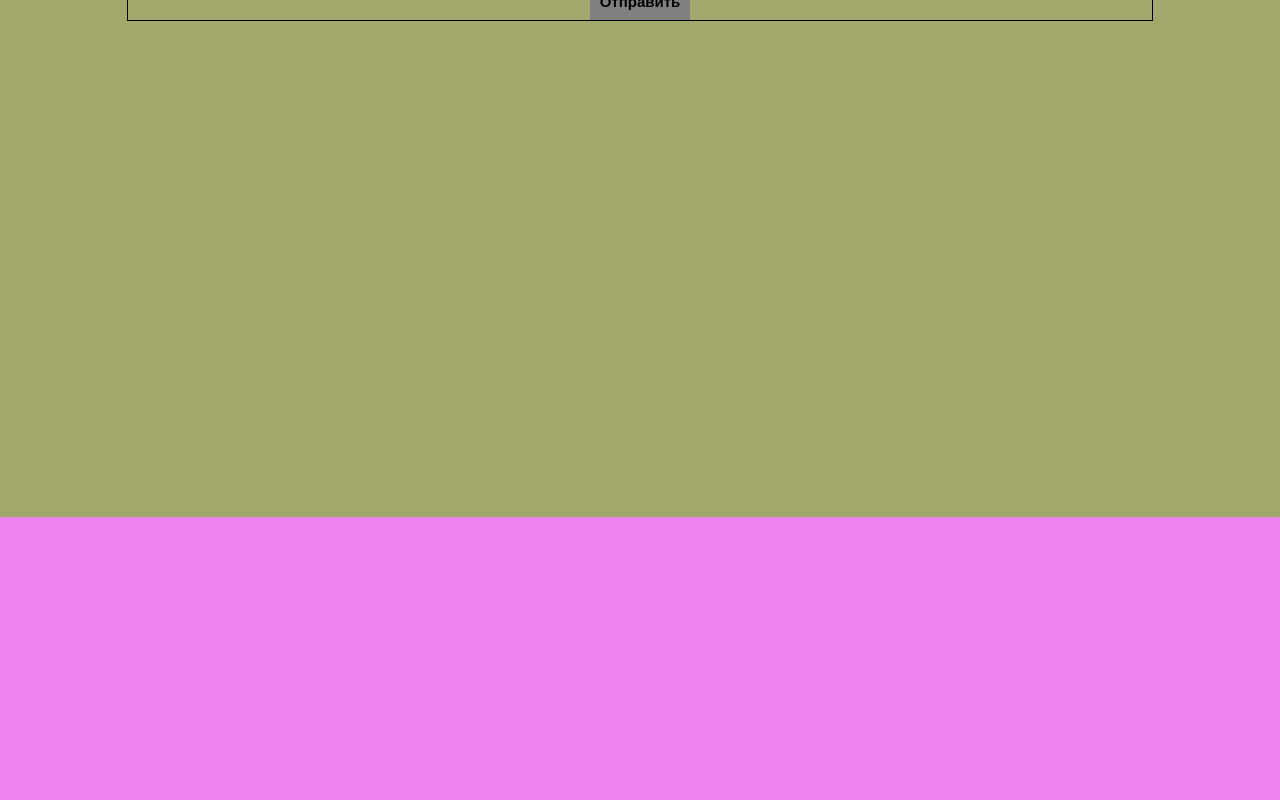
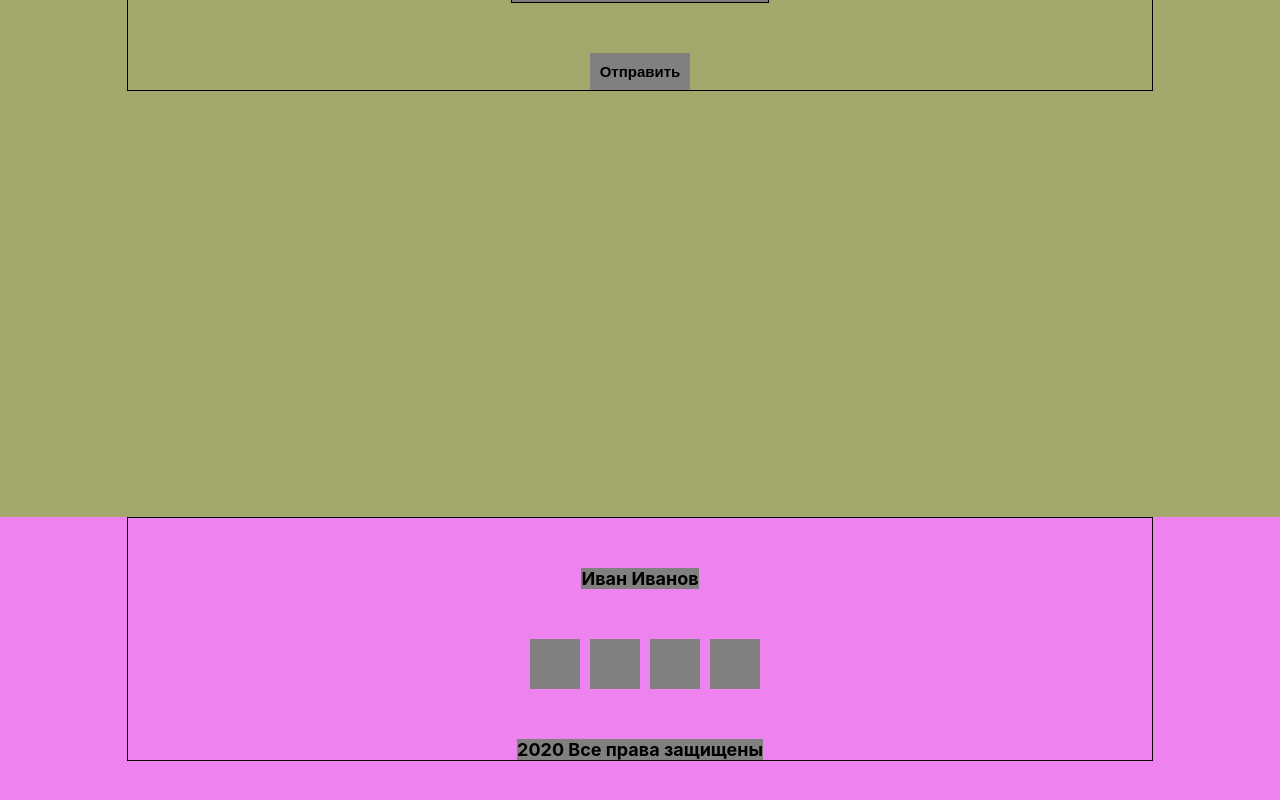
Before and after one commit to zionjke/portfolio, a React (Create React App) app: page / in a window 1280 px wide. Shown: the part 3033-3833 px from the top of the page. Built offline with nearby package versions, Linux system fonts and the light colour scheme.

Commit message:
styled Footer component v

```diff
--- a/src/components/Contacts/Contacts.module.css
+++ b/src/components/Contacts/Contacts.module.css
@@ -8,9 +8,11 @@
   border: 1px solid;
   margin: 0 auto;
 
+
 }
 
 .contacts_block {
+
   margin-top: 50px;
   display: flex;
   flex-direction: column;
@@ -31,11 +33,17 @@
   justify-content: space-between;
   margin-top: 50px;
   width: 25%;
+
 }
 .contacts_block_form input,
 .contacts_block_form textarea {
   background-color: gray;
   margin-top: 5px;
+
+}
+
+.contacts_block_form textarea {
+  min-height: 100px;
 }
 
 .contacts_block button {
--- a/src/components/Footer/Footer.js
+++ b/src/components/Footer/Footer.js
@@ -5,6 +5,20 @@ import styles from './Footer.module.css'
 function Footer() {
   return (
       <div className={styles.footer}>
+          <div className={styles.container}>
+                <div className={styles.footer_block}>
+                    <span>Иван Иванов</span>
+                    <div className={styles.footer_block_sociallinks}>
+
+                            <div className={styles.footer_block_sociallinks_item}></div>
+                            <div className={styles.footer_block_sociallinks_item}></div>
+                            <div className={styles.footer_block_sociallinks_item}></div>
+                            <div className={styles.footer_block_sociallinks_item}></div>
+
+                    </div>
+                    <span>2020 Все права защищены</span>
+                </div>
+          </div>
 
       </div>
   );
--- a/src/components/Footer/Footer.module.css
+++ b/src/components/Footer/Footer.module.css
@@ -2,3 +2,39 @@
   min-height: 300px;
   background-color: violet;
 }
+
+
+.container {
+  width: 80%;
+  border: 1px solid;
+  margin: 0 auto;
+}
+
+
+.footer_block {
+  display: flex;
+  flex-direction: column;
+  align-items: center;
+}
+
+.footer_block_sociallinks {
+  display: flex;
+  justify-content: space-between;
+  margin-top: 50px;
+}
+
+
+
+.footer_block_sociallinks_item {
+  width: 50px;
+  height: 50px;
+  background-color: gray;
+  margin-left: 10px;
+}
+
+.footer_block span {
+  margin-top: 50px;
+  background-color: gray;
+  font-weight: bold;
+  font-size: 18px;
+}
```
